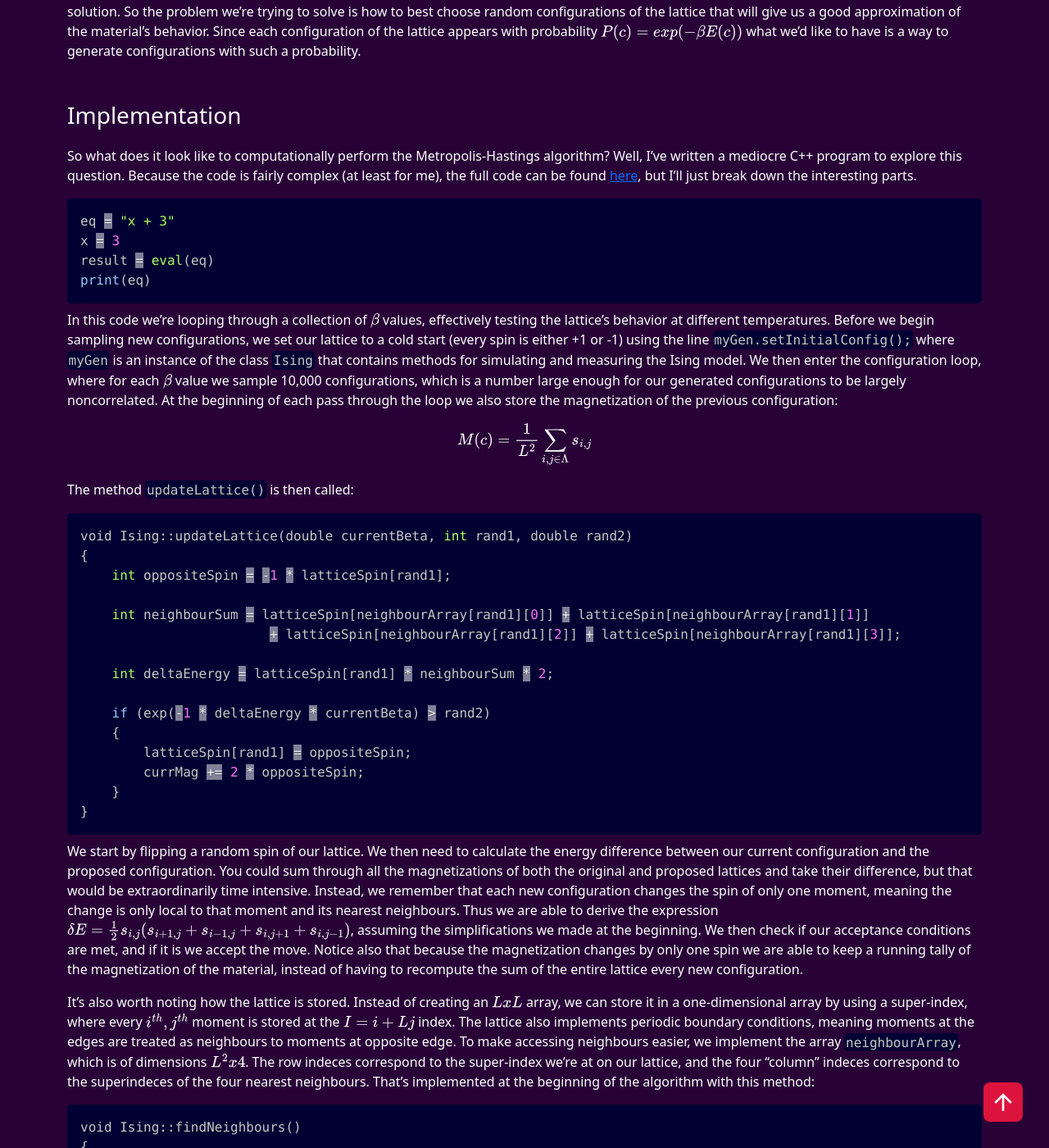
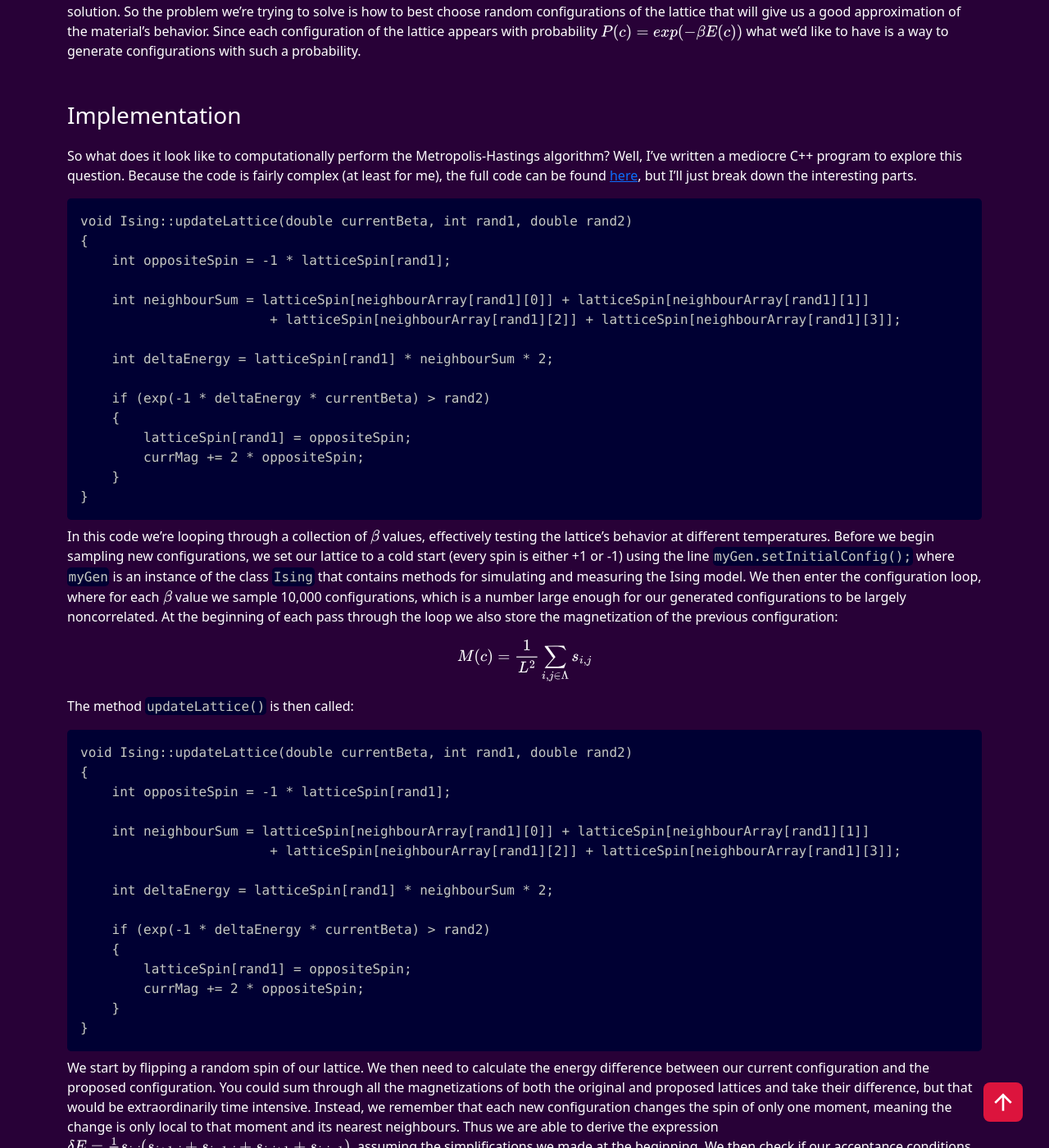
Before and after one commit to FinnLearns/FinnLearns, a Jekyll site: the page built from _posts/2025-11-2-ising.md, in a window 1280 px wide and 1400 px high, scrolled down 1813 px. Shown: the whole window at 82% size. Built offline with Jekyll 4.4.1, drawn with Linux system fonts in a browser that asks for light colours; nearby versions of some CDN libraries.

Commit message:
Fixing syntax

````diff
--- a/_posts/2025-11-2-ising.md
+++ b/_posts/2025-11-2-ising.md
@@ -50,10 +50,21 @@ Here, each $x_i$ is a uniformly distributed randomly chosen sample in the domain
 ### Implementation
 So what does it look like to computationally perform the Metropolis-Hastings algorithm? Well, I've written a mediocre C++ program to explore this question. Because the code is fairly complex (at least for me), the full code can be found [here](https://github.com/FinnLearns/IsingModel/tree/main "Link to GitHub repository"), but I'll just break down the interesting parts.
 
-<pre><code class="language-py">eq = "x + 3"
-x = 3
-result = eval(eq)
-print(eq)
+<pre><code class="language-cpp">void Ising::updateLattice(double currentBeta, int rand1, double rand2)
+{
+    int oppositeSpin = -1 * latticeSpin[rand1];
+
+    int neighbourSum = latticeSpin[neighbourArray[rand1][0]] + latticeSpin[neighbourArray[rand1][1]]
+                        + latticeSpin[neighbourArray[rand1][2]] + latticeSpin[neighbourArray[rand1][3]];
+
+    int deltaEnergy = latticeSpin[rand1] * neighbourSum * 2;
+
+    if (exp(-1 * deltaEnergy * currentBeta) > rand2)
+    {
+        latticeSpin[rand1] = oppositeSpin;
+        currMag += 2 * oppositeSpin;
+    }
+}
 </code></pre>
 
 In this code we're looping through a collection of $\beta$ values, effectively testing the lattice's behavior at different temperatures. Before we begin sampling new configurations, we set our lattice to a cold start (every spin is either +1 or -1) using the line ```myGen.setInitialConfig();``` where ```myGen``` is an instance of the class ```Ising``` that contains methods for simulating and measuring the Ising model. We then enter the configuration loop, where for each $\beta$ value we sample 10,000 configurations, which is a number large enough for our generated configurations to be largely noncorrelated. At the beginning of each pass through the loop we also store the magnetization of the previous configuration:
@@ -64,7 +75,7 @@ $$
 </p>
 
 The method ```updateLattice()``` is then called:
-<pre><code class="language-py">void Ising::updateLattice(double currentBeta, int rand1, double rand2)
+<pre><code class="language-cpp">void Ising::updateLattice(double currentBeta, int rand1, double rand2)
 {
     int oppositeSpin = -1 * latticeSpin[rand1];
 
````
